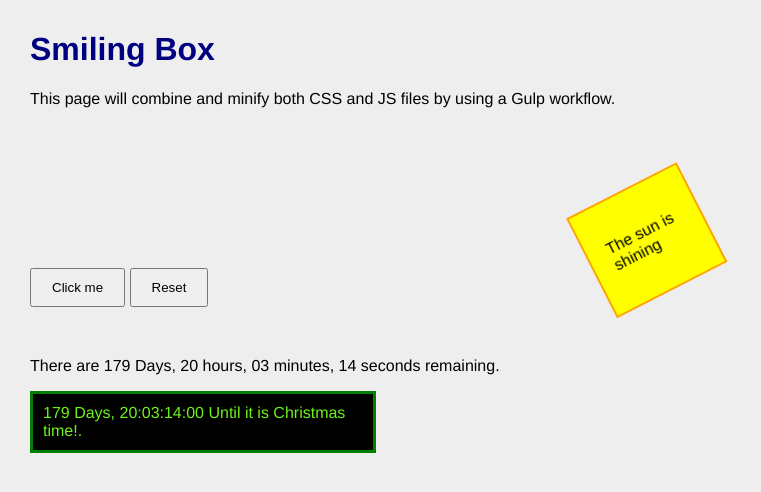
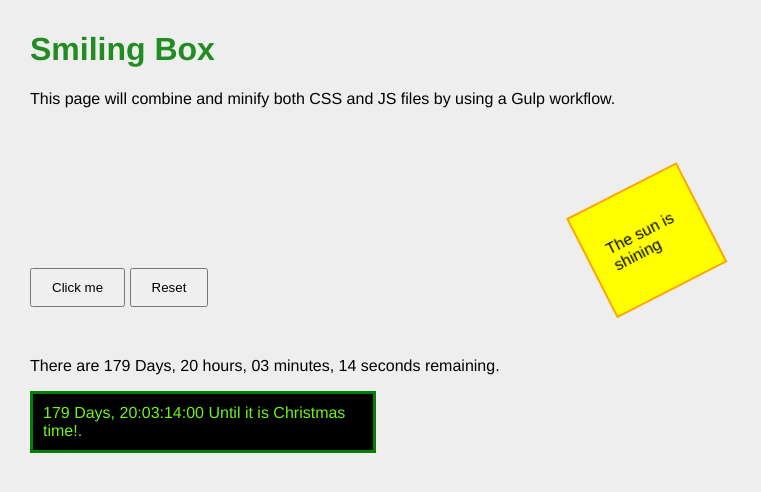
Before and after one commit to SLQ-web/Smiling-Box, a website: page source/index.html in a window 1280 px wide. Shown: the whole page, without its empty margins (0-761 px from the left). Drawn offline with Linux system fonts and the light colour scheme.

Commit message:
Change H1 to forest green

```diff
--- a/source/css/styles.css
+++ b/source/css/styles.css
@@ -1,5 +1,5 @@
 h1 {
-    color: navy;
+    color: forestgreen;
 }
 
 .container {
```
Also changed, not shown: dist/css/styles.min.css.
